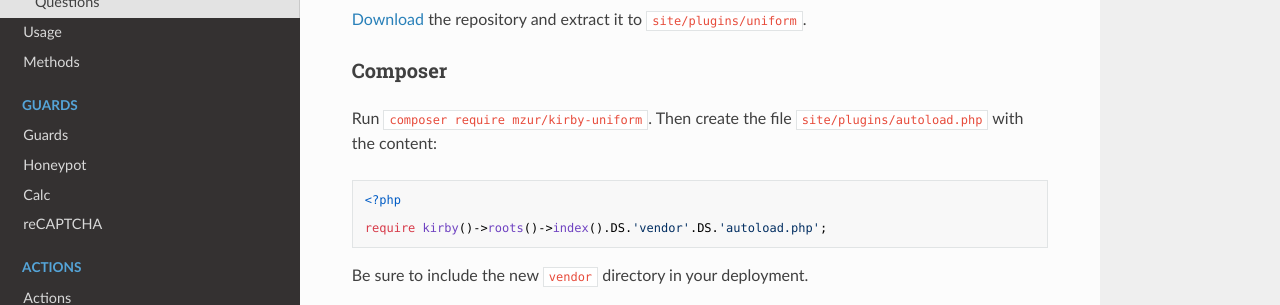
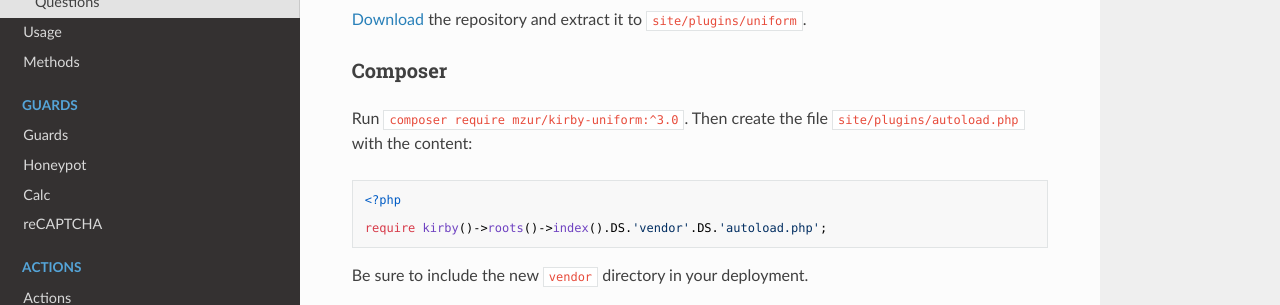
Before and after one commit to mzur/kirby-uniform, an MkDocs documentation site: the page built from docs/index.md, in a window 1280 px wide and 900 px high, scrolled down 570 px. Shown: the part 147-452 px from the top of the window. Built offline with MkDocs 1.6.1, drawn with Linux system fonts in a browser that asks for light colours; nearby versions of some CDN libraries; old or Windows-style settings are respelled for this version of MkDocs.

Commit message:
Add correct version constraint to Composer install commands

````diff
--- a/docs/index.md
+++ b/docs/index.md
@@ -26,7 +26,7 @@ Get the [Kirby CLI](https://github.com/getkirby/cli) and run `kirby plugin:insta
 
 ### Composer
 
-Run `composer require mzur/kirby-uniform`. Then create the file `site/plugins/autoload.php` with the content:
+Run `composer require mzur/kirby-uniform:^3.0`. Then create the file `site/plugins/autoload.php` with the content:
 
 ```php
 <?php
````
Also changed, not shown: README.md (+1 -1 lines).
